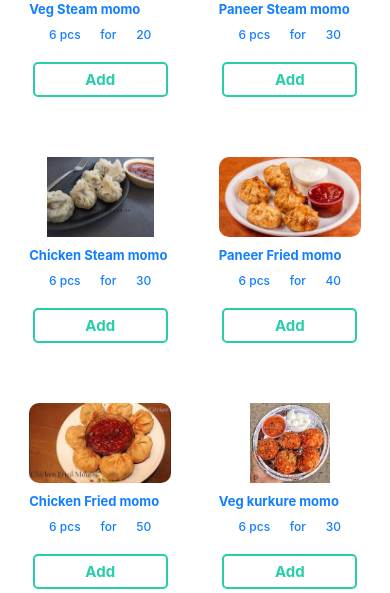
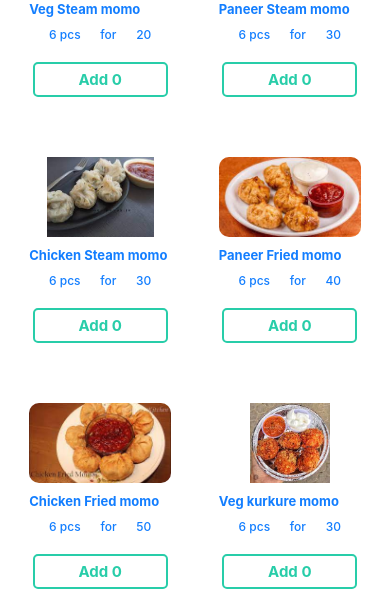
Before and after one commit to Chirag-3110/Str_UserApp, a React Native app: screen /Home in a window 390 px wide. Shown: the part 251-844 px from the top of the page. Built offline with nearby package versions, Linux system fonts and the light colour scheme.

Commit message:
add buttom activity in home

```diff
--- a/src/Screens/Home.js
+++ b/src/Screens/Home.js
@@ -10,7 +10,6 @@ import {
     Image,
     TouchableOpacity
 } from 'react-native';
-import Lottie from 'lottie-react-native';
 import FontAwesome from 'react-native-vector-icons/FontAwesome';
 import items from '../AppData/ItemData';
 const { width, height } = Dimensions.get('window');
@@ -33,14 +32,27 @@ const Home = ({ navigation }) => {
             setSearchedArray(items);
         }
     };
-    const addedItems = (item) => {
+    const addedItems = (item,index) => {
+        setSearchedArray((item)=>{
+            console.log(item[index].isSelect);
+            item[index].addedQuantity=item[index].addedQuantity+1;
+            item[index].isSelect=true;
+            return item
+        })
         setSelectedOrder([...selectedOrder, item]);
         numberOfItems++;
         setNumberOfItems(numberOfItems);
     }
     useEffect(() => {
-        setSearchedArray(items)
+        modifyItemsArray()
     }, [])
+    const modifyItemsArray=()=>{
+        let newModifiedArray=[]
+        items.forEach((item)=>{
+            newModifiedArray.push({...item,isSelect:false,addedQuantity:0})
+        })
+        setSearchedArray(newModifiedArray);
+    }
     return (
         <View style={styles.container}>
             <Text style={{ color: "#137EFF", fontWeight: "600", padding: 15, fontSize: 25, backgroundColor: "white", borderBottomRightRadius: 20, borderBottomLeftRadius: 20, elevation: 10 }}>Welcome ! User</Text>
@@ -54,7 +66,8 @@ const Home = ({ navigation }) => {
             <ScrollView>
                 <View style={{ flexWrap: "wrap", flexDirection: "row", alignSelf: "center", width, justifyContent: 'center', }}>
                     {
-                        searchedArray.map((val) => (
+                        searchedArray.length===0?null:
+                        searchedArray.map((val,index) => (
                             <View style={styles.itemContainer} key={val.id}>
                                 <Image
                                     source={{ uri: val.image }}
@@ -76,10 +89,10 @@ const Home = ({ navigation }) => {
                                         </Text>
                                     </View>
                                 </View>
-                                <TouchableOpacity style={styles.buttonBody}
-                                    onPress={() => addedItems(val)}
+                                <TouchableOpacity style={[styles.buttonBody,val.isSelect?{borderColor: "red"}:{borderColor: "#28CDA9"}]}
+                                    onPress={() => addedItems(val,index)}
                                 >
-                                    <Text style={{ color: "black", fontSize: 15, fontWeight: "700", color: "#28CDA9" }}>Add</Text>
+                                    <Text style={[{ fontSize: 15, fontWeight: "700", },val.isSelect?{ color: "red"}:{ color: "#28CDA9"}]}>Add {val.addedQuantity}</Text>
                                 </TouchableOpacity>
                             </View>
                         ))
@@ -128,7 +141,6 @@ const styles = StyleSheet.create({
         height: 35,
         backgroundColor: "transparent",
         borderWidth: 2,
-        borderColor: "#28CDA9",
         alignItems: 'center',
         justifyContent: "center",
         borderRadius: 5
```
